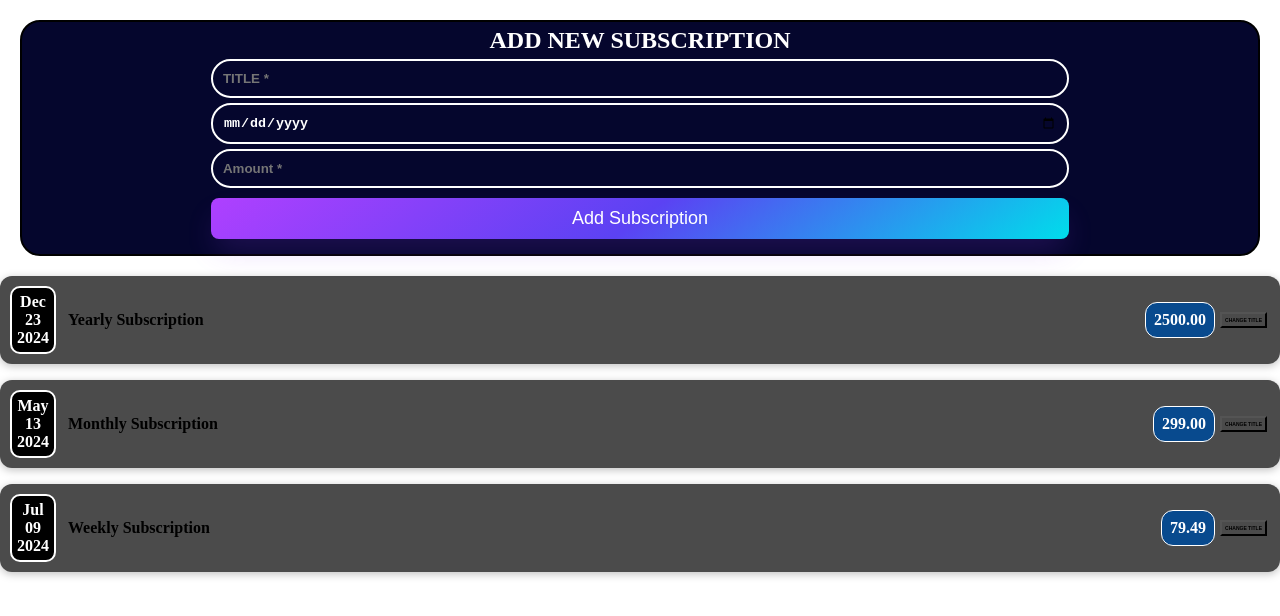
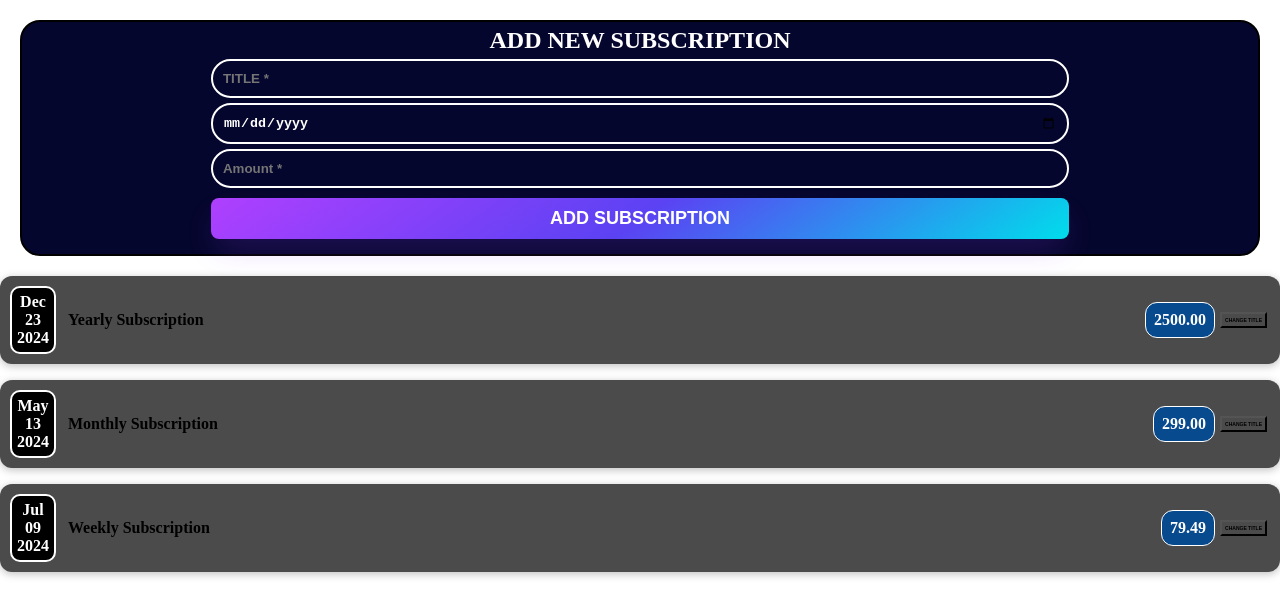
Before and after one commit to RudraCodeForge/FirstReact, a React (Vite) app: page / in a window 1280 px wide. Shown: the top 616 px of the page. Built offline with nearby package versions, Linux system fonts and the light colour scheme.

Commit message:
Add submit handlee

```diff
--- a/src/subscription/NewSubscription/SForm.css
+++ b/src/subscription/NewSubscription/SForm.css
@@ -23,7 +23,7 @@ input{
   background-image: linear-gradient(144deg,#AF40FF, #5B42F3 50%,#00DDEB);
   border: 0;
   border-radius: 8px;
- box-shadow: rgba(151, 65, 252, 0.2) 0 15px 30px -5px;
+  box-shadow: rgba(151, 65, 252, 0.2) 0px 15px 30px -5px;
   box-sizing: border-box;
   color: #FFFFFF;
   /*display: flex;*/
@@ -33,6 +33,7 @@ input{
   margin:10px;
   width: 70%;
   padding: 10px;
+  font-weight:bold;
   text-decoration: none;
   user-select: none;
   -webkit-user-select: none;
--- a/src/subscription/NewSubscription/SForm.jsx
+++ b/src/subscription/NewSubscription/SForm.jsx
@@ -8,28 +8,34 @@ const SForm = () => {
     UserAmount: "",
   });
 
-  const TitleChange = (event) => {
+  const TitleChange = (events) => {
     setForm((prevState) => {
-      return { ...prevState, UserTitle: event.target.value };
+      return { ...prevState, UserTitle: events.target.value };
     });
     console.log(form.UserTitle);
   };
 
-  const DateChange = (event) => {
+  const DateChange = (events) => {
     setForm((prevState) => {
-      return { ...prevState, UserDate: event.target.value };
+      return { ...prevState, UserDate: events.target.value };
     });
     console.log(form.UserDate);
   };
 
-  const AmountChange = (event) => {
+  const AmountChange = (events) => {
     setForm((prevState) => {
-      return { ...prevState, UserAmount: event.target.value };
+      return { ...prevState, UserAmount: events.target.value };
     });
     console.log(form.UserAmount);
   };
+  const SumbitHandler=(events)=>{
+    return(
+      events.preventDefault()
+    );
+  }
+
   return (
-    <form>
+    <form onSubmit={SumbitHandler}>
       <div className="New_Sub_Controls">
         <div className="New_Sub_Control">
           <h2 className="Hadding">ADD NEW SUBSCRIPTION</h2>
@@ -60,7 +66,7 @@ const SForm = () => {
         <div className="Action">
           <span>
             <button type="Submit" className="FSumbit">
-              Add Subscription
+              ADD SUBSCRIPTION
             </button>
           </span>
         </div>
```
Lines whose indentation alone changed are shown as unchanged.
